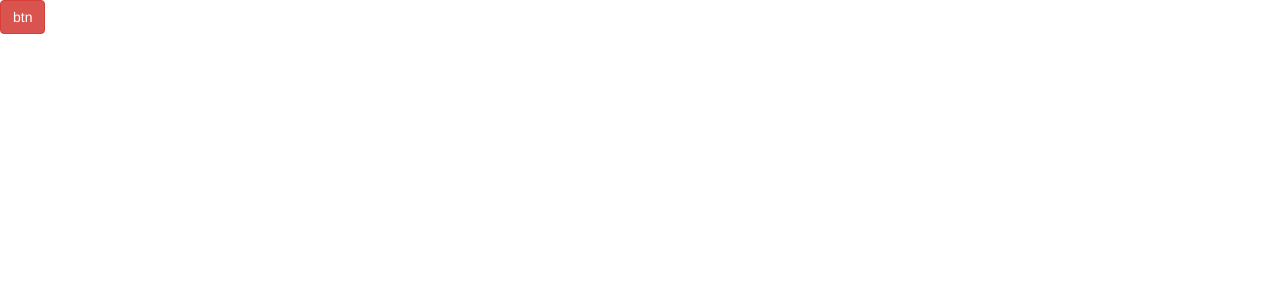
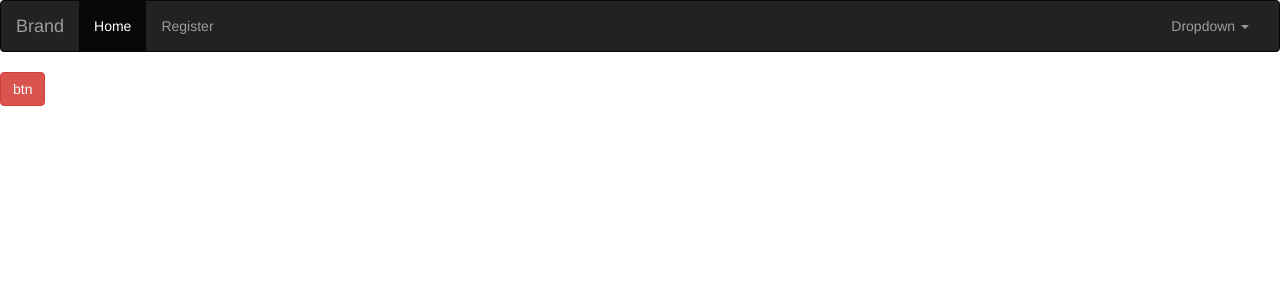
Before and after one commit to a-soliman/node-angular5-auth, an Angular app in the folder client/: page / in a window 1280 px wide. Shown: the top 300 px of the page. Built offline with nearby package versions, Linux system fonts and the light colour scheme.

Commit message:
generated nav component and added bootstrap nav bar inversed

```diff
--- a/client/src/app/app.component.html
+++ b/client/src/app/app.component.html
@@ -1 +1,3 @@
+<app-nav></app-nav>
+
 <button class="btn btn-danger">btn</button>
--- a/client/src/app/app.component.ts
+++ b/client/src/app/app.component.ts
@@ -1,4 +1,5 @@
 import { Component } from '@angular/core';
+import { NavComponent} from './nav/nav.component';
 
 @Component({
   selector: 'app-root',
--- a/client/src/app/app.module.ts
+++ b/client/src/app/app.module.ts
@@ -3,11 +3,13 @@
 
 
 import { AppComponent } from './app.component';
+import { NavComponent } from './nav/nav.component';
 
 
 @NgModule({
   declarations: [
-    AppComponent
+    AppComponent,
+    NavComponent
   ],
   imports: [
     BrowserModule
--- /dev/null
+++ b/client/src/app/nav/nav.component.html
@@ -0,0 +1,39 @@
+<nav class="navbar navbar-inverse">
+  <div class="container-fluid">
+    <!-- Brand and toggle get grouped for better mobile display -->
+    <div class="navbar-header">
+      <button type="button" class="navbar-toggle collapsed" data-toggle="collapse" data-target="#bs-example-navbar-collapse-1" aria-expanded="false">
+        <span class="sr-only">Toggle navigation</span>
+        <span class="icon-bar"></span>
+        <span class="icon-bar"></span>
+        <span class="icon-bar"></span>
+      </button>
+      <a class="navbar-brand" href="#">Brand</a>
+    </div>
+
+    <!-- Collect the nav links, forms, and other content for toggling -->
+    <div class="collapse navbar-collapse" id="bs-example-navbar-collapse-1">
+      <ul class="nav navbar-nav">
+        <li class="active">
+        	<a href="#">Home<span class="sr-only">(current)</span>
+        	</a>
+        </li>
+        <li>
+        	<a href="#">Register</a>
+        </li>
+      </ul>
+      <ul class="nav navbar-nav navbar-right">
+        <li class="dropdown">
+          <a href="#" class="dropdown-toggle" data-toggle="dropdown" role="button" aria-haspopup="true" aria-expanded="false">Dropdown <span class="caret"></span></a>
+          <ul class="dropdown-menu">
+            <li><a href="#">Action</a></li>
+            <li><a href="#">Another action</a></li>
+            <li><a href="#">Something else here</a></li>
+            <li role="separator" class="divider"></li>
+            <li><a href="#">Separated link</a></li>
+          </ul>
+        </li>
+      </ul>
+    </div><!-- /.navbar-collapse -->
+  </div><!-- /.container-fluid -->
+</nav>
--- /dev/null
+++ b/client/src/app/nav/nav.component.ts
@@ -0,0 +1,15 @@
+import { Component, OnInit } from '@angular/core';
+
+@Component({
+  selector: 'app-nav',
+  templateUrl: './nav.component.html',
+  styleUrls: ['./nav.component.css']
+})
+export class NavComponent implements OnInit {
+
+  constructor() { }
+
+  ngOnInit() {
+  }
+
+}
```
Also changed, not shown: client/src/app/nav/nav.component.css (added), 1 other file (tests, documents, lock files or other folders).
